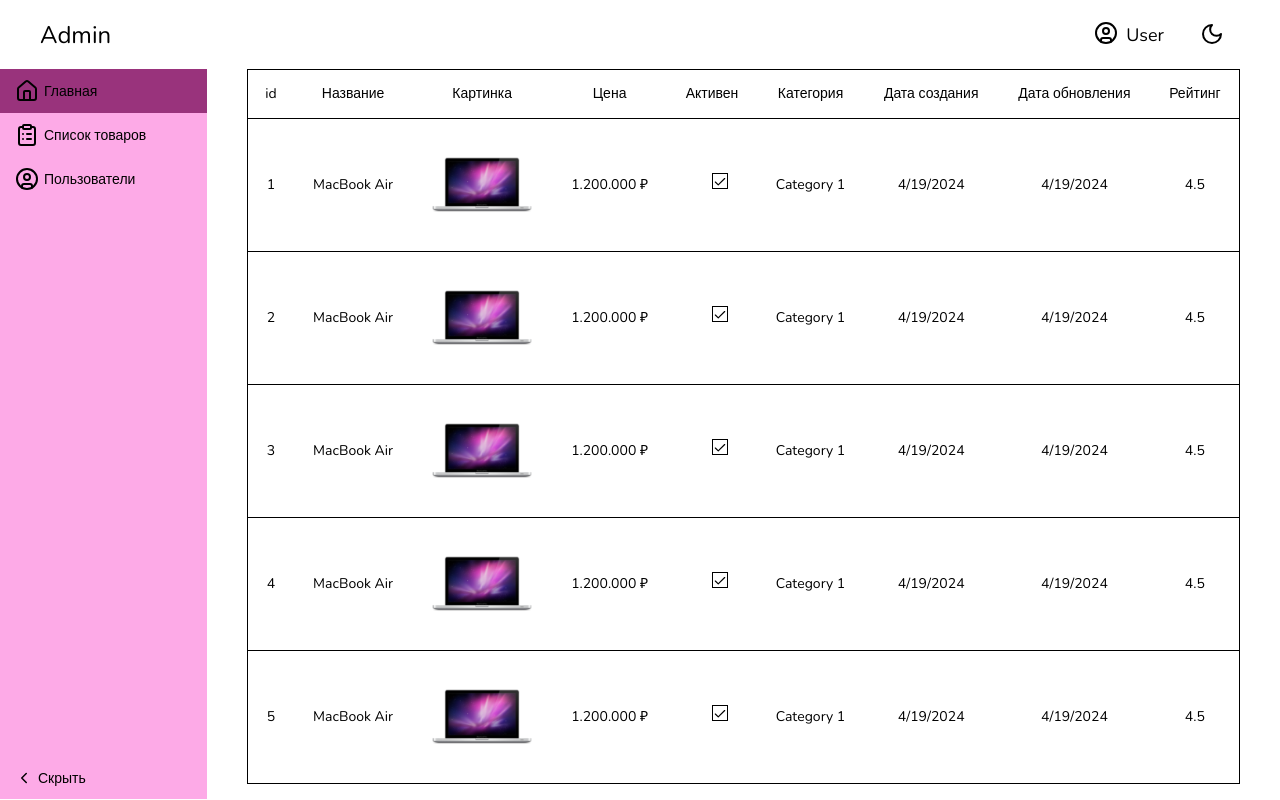
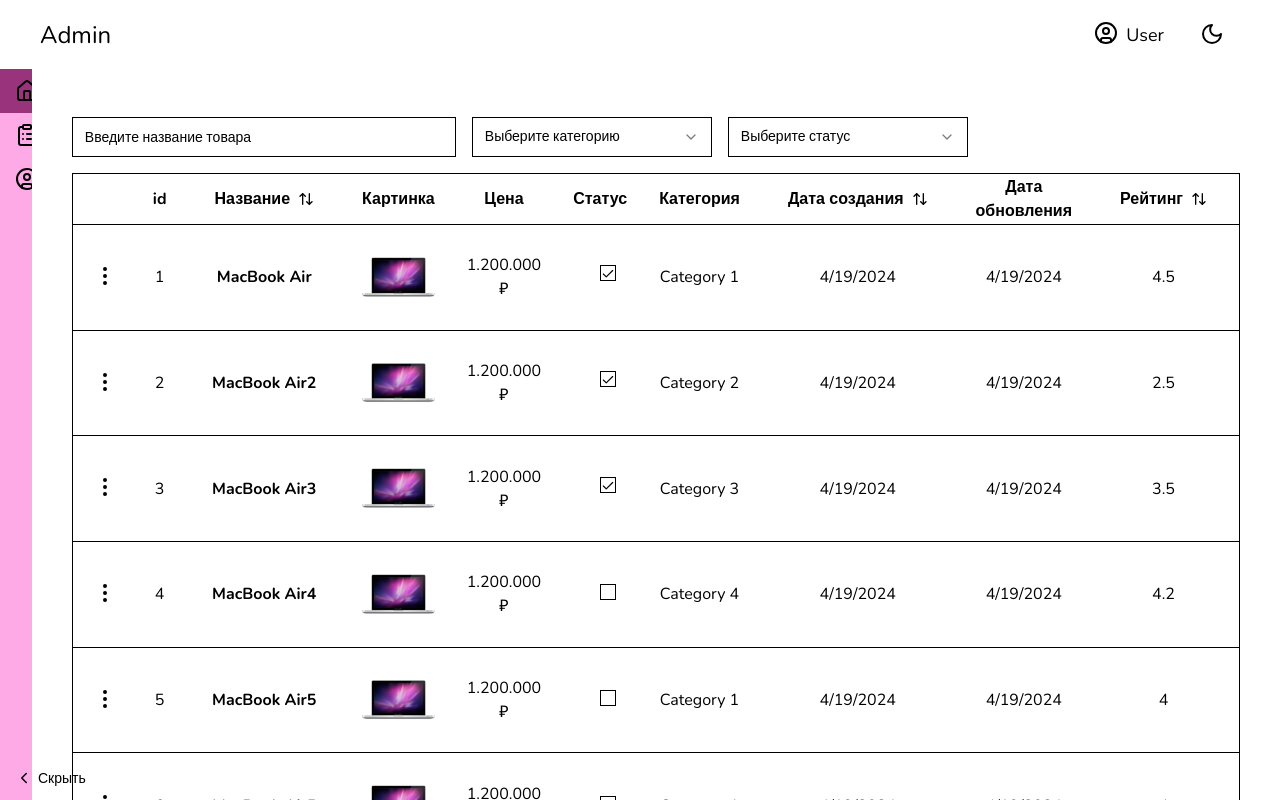
Before and after one commit to Fooreilry/store, a Next.js app: page /admin/products in a window 1280 px wide. Shown: the top 800 px of the page. Built offline with nearby package versions, Linux system fonts and the light colour scheme.

Commit message:
add filters for products

```diff
--- a/app/(admin)/admin/products/page.tsx
+++ b/app/(admin)/admin/products/page.tsx
@@ -16,47 +16,80 @@
     },
     {
       id: '2',
-      name: 'MacBook Air',
+      name: 'MacBook Air2',
       img: '/2_14-128x128.png',
       price: '1.200.000',
       isActive: true,
+      category: 'Category 2',
+      createdAt: new Date(),
+      updatedAt: new Date(),
+      rating: 2.5,
+    },
+    {
+      id: '3',
+      name: 'MacBook Air3',
+      img: '/2_14-128x128.png',
+      price: '1.200.000',
+      isActive: true,
+      category: 'Category 3',
+      createdAt: new Date(),
+      updatedAt: new Date(),
+      rating: 3.5,
+    },
+    {
+      id: '4',
+      name: 'MacBook Air4',
+      img: '/2_14-128x128.png',
+      price: '1.200.000',
+      isActive: false,
+      category: 'Category 4',
+      createdAt: new Date(),
+      updatedAt: new Date(),
+      rating: 4.2,
+    },
+    {
+      id: '5',
+      name: 'MacBook Air5',
+      img: '/2_14-128x128.png',
+      price: '1.200.000',
+      isActive: false,
       category: 'Category 1',
       createdAt: new Date(),
       updatedAt: new Date(),
-      rating: 4.5,
+      rating: 4.0,
     },
     {
-      id: '3',
-      name: 'MacBook Air',
+      id: '6',
+      name: 'MacBook Air5',
       img: '/2_14-128x128.png',
       price: '1.200.000',
-      isActive: true,
+      isActive: false,
       category: 'Category 1',
       createdAt: new Date(),
       updatedAt: new Date(),
-      rating: 4.5,
+      rating: 4.0,
     },
     {
-      id: '4',
-      name: 'MacBook Air',
+      id: '7',
+      name: 'MacBook Air5',
       img: '/2_14-128x128.png',
       price: '1.200.000',
-      isActive: true,
+      isActive: false,
       category: 'Category 1',
       createdAt: new Date(),
       updatedAt: new Date(),
-      rating: 4.5,
+      rating: 4.0,
     },
     {
-      id: '5',
-      name: 'MacBook Air',
+      id: '8',
+      name: 'MacBook Air5',
       img: '/2_14-128x128.png',
       price: '1.200.000',
-      isActive: true,
+      isActive: false,
       category: 'Category 1',
       createdAt: new Date(),
       updatedAt: new Date(),
-      rating: 4.5,
+      rating: 4.0,
     },
     // ...
   ];
--- a/src/pages/AdminProducts/AdminProducts.tsx
+++ b/src/pages/AdminProducts/AdminProducts.tsx
@@ -2,7 +2,7 @@
 
 export default function AdminProducts({ products = [] }: { products: Payment[] }) {
   return (
-    <div className=" px-10 w-full">
+    <div className=" px-10 w-full mt-8">
       <ProductTable columns={columns} data={products} />
     </div>
   );
--- a/src/widgets/ProductTable/ProductTable.tsx
+++ b/src/widgets/ProductTable/ProductTable.tsx
@@ -1,10 +1,34 @@
 'use client';
 
-import { ColumnDef, flexRender, getCoreRowModel, useReactTable } from '@tanstack/react-table';
+import {
+  ColumnDef,
+  ColumnFiltersState,
+  SortingState,
+  flexRender,
+  getCoreRowModel,
+  getFilteredRowModel,
+  getPaginationRowModel,
+  getSortedRowModel,
+  useReactTable,
+} from '@tanstack/react-table';
 
+import { Button } from '@/src/shared/ui/button';
 import { Checkbox } from '@/src/shared/ui/checkbox';
+import { Input } from '@/src/shared/ui/input';
+import { Popover, PopoverContent, PopoverTrigger } from '@/src/shared/ui/popover';
+import {
+  Select,
+  SelectContent,
+  SelectGroup,
+  SelectItem,
+  SelectLabel,
+  SelectTrigger,
+  SelectValue,
+} from '@/src/shared/ui/select';
 import { Table, TableBody, TableCell, TableHead, TableHeader, TableRow } from '@/src/shared/ui/table';
+import { ArrowUpDown, EllipsisVertical } from 'lucide-react';
 import Image from 'next/image';
+import { useState } from 'react';
 
 interface DataTableProps<TData, TValue> {
   columns: ColumnDef<TData, TValue>[];
@@ -24,12 +48,49 @@
 };
 export const columns: ColumnDef<Payment>[] = [
   {
+    accessorKey: 'actions',
+    header: '',
+    cell: ({ row }) => {
+      return (
+        <Popover>
+          <PopoverTrigger>
+            <Button variant="ghost" size="icon" className="h-8 w-8 p-0">
+              <EllipsisVertical />
+            </Button>
+          </PopoverTrigger>
+          <PopoverContent className="flex flex-col items-center w-auto">
+            <Button variant="ghost" className="h-8 ">
+              Посмотреть
+            </Button>
+            <Button variant="ghost" className="h-8 text-red-600 hover:text-red-500">
+              Удалить
+            </Button>
+          </PopoverContent>
+        </Popover>
+      );
+    },
+  },
+  {
     accessorKey: 'id',
     header: 'id',
   },
   {
     accessorKey: 'name',
-    header: 'Название',
+    header: ({ column }) => {
+      return (
+        <Button
+          variant="ghost"
+          className=" text-base font-bold"
+          onClick={() => column.toggleSorting(column.getIsSorted() === 'asc')}
+        >
+          Название
+          <ArrowUpDown className="ml-2 h-4 w-4" />
+        </Button>
+      );
+    },
+    cell: ({ row }) => {
+      return <p className=" font-bold">{row.getValue<string>('name')}</p>;
+    },
   },
   {
     accessorKey: 'img',
@@ -47,7 +108,7 @@
   },
   {
     accessorKey: 'isActive',
-    header: 'Активен',
+    header: 'Статус',
     cell: ({ row }) => {
       return <Checkbox checked={row.getValue<boolean>('isActive')} disabled className="data-[disabled]:opacity-100 " />;
     },
@@ -58,7 +119,18 @@
   },
   {
     accessorKey: 'createdAt',
-    header: 'Дата создания',
+    header: ({ column }) => {
+      return (
+        <Button
+          variant="ghost"
+          className=" text-base font-bold"
+          onClick={() => column.toggleSorting(column.getIsSorted() === 'asc')}
+        >
+          Дата создания
+          <ArrowUpDown className="ml-2 h-4 w-4" />
+        </Button>
+      );
+    },
     cell: ({ row }) => {
       return row.getValue<Date>('createdAt').toLocaleDateString();
     },
@@ -72,7 +144,18 @@
   },
   {
     accessorKey: 'rating',
-    header: 'Рейтинг',
+    header: ({ column }) => {
+      return (
+        <Button
+          variant="ghost"
+          className=" text-base font-bold"
+          onClick={() => column.toggleSorting(column.getIsSorted() === 'asc')}
+        >
+          Рейтинг
+          <ArrowUpDown className="ml-2 h-4 w-4" />
+        </Button>
+      );
+    },
     cell: ({ row }) => {
       return row.getValue<number>('rating');
     },
@@ -80,13 +163,69 @@
 ];
 
 export function ProductTable<TData, TValue>({ columns, data }: DataTableProps<TData, TValue>) {
+  const [sorting, setSorting] = useState<SortingState>([]);
+  const [columnFilters, setColumnFilters] = useState<ColumnFiltersState>([]);
   const table = useReactTable({
     data,
     columns,
     getCoreRowModel: getCoreRowModel(),
+    onSortingChange: setSorting,
+    getSortedRowModel: getSortedRowModel(),
+    onColumnFiltersChange: setColumnFilters,
+    getFilteredRowModel: getFilteredRowModel(),
+    getPaginationRowModel: getPaginationRowModel(),
+
+    state: {
+      sorting,
+      columnFilters,
+    },
   });
 
+  console.log(table.getColumn('isActive'));
   return (
+    <>
+      <div className="flex items-center py-4 space-x-4">
+        <Input
+          placeholder="Введите название товара"
+          value={(table.getColumn('name')?.getFilterValue() as string) ?? ''}
+          onChange={(event) => table.getColumn('name')?.setFilterValue(event.target.value)}
+          className="max-w-sm"
+        />
+        <Select
+          value={(table.getColumn('category')?.getFilterValue() as string) ?? undefined}
+          onValueChange={(value) => table.getColumn('category')?.setFilterValue(value)}
+        >
+          <SelectTrigger className="w-full xs:w-[240px]">
+            <SelectValue placeholder="Выберите категорию" />
+          </SelectTrigger>
+          <SelectContent>
+            <SelectGroup>
+              <SelectLabel>Категории</SelectLabel>
+              <SelectItem value="1">Category 1</SelectItem>
+              <SelectItem value="2">Category 2</SelectItem>
+              <SelectItem value="3">Category 3</SelectItem>
+              <SelectItem value="4">Category 4</SelectItem>
+              <SelectItem value="5">Category 5</SelectItem>
+            </SelectGroup>
+          </SelectContent>
+        </Select>
+
+        <Select
+          value={(table.getColumn('isActive')?.getFilterValue() as string) ?? undefined}
+          //! fix this
+          onValueChange={(value) => table.getColumn('isActive')?.setFilterValue(!!+value)}
+        >
+          <SelectTrigger className="w-full xs:w-[240px]">
+            <SelectValue placeholder="Выберите статус" />
+          </SelectTrigger>
+          <SelectContent>
+            <SelectGroup>
+              <SelectItem value="0">Не активен</SelectItem>
+              <SelectItem value="1">Активен</SelectItem>
+            </SelectGroup>
+          </SelectContent>
+        </Select>
+      </div>
       <div className="rounded-md border">
         <Table>
           <TableHeader>
@@ -94,7 +233,7 @@
               <TableRow key={headerGroup.id}>
                 {headerGroup.headers.map((header) => {
                   return (
-                  <TableHead className=" text-center" key={header.id}>
+                    <TableHead className=" text-center text-base font-bold" key={header.id}>
                       {header.isPlaceholder ? null : flexRender(header.column.columnDef.header, header.getContext())}
                     </TableHead>
                   );
@@ -107,7 +246,7 @@
               table.getRowModel().rows.map((row) => (
                 <TableRow key={row.id} data-state={row.getIsSelected() && 'selected'}>
                   {row.getVisibleCells().map((cell) => (
-                  <TableCell className=" text-center" key={cell.id}>
+                    <TableCell className=" text-center text-base" key={cell.id}>
                       {flexRender(cell.column.columnDef.cell, cell.getContext())}
                     </TableCell>
                   ))}
@@ -123,5 +262,14 @@
           </TableBody>
         </Table>
       </div>
+      <div className="flex items-center justify-end space-x-2 py-4">
+        <Button variant="outline" size="sm" onClick={() => table.previousPage()} disabled={!table.getCanPreviousPage()}>
+          Previous
+        </Button>
+        <Button variant="outline" size="sm" onClick={() => table.nextPage()} disabled={!table.getCanNextPage()}>
+          Next
+        </Button>
+      </div>
+    </>
   );
 }
```
Lines whose indentation alone changed are shown as unchanged.
